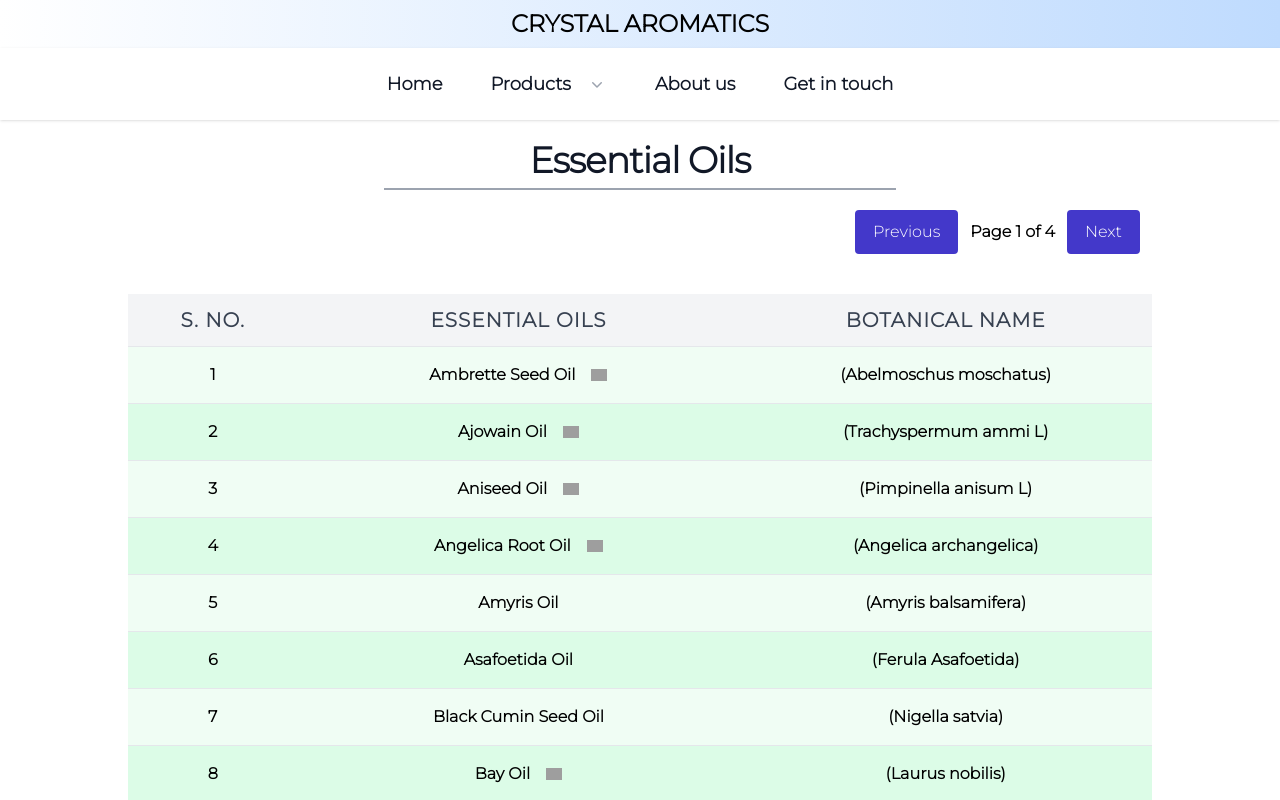
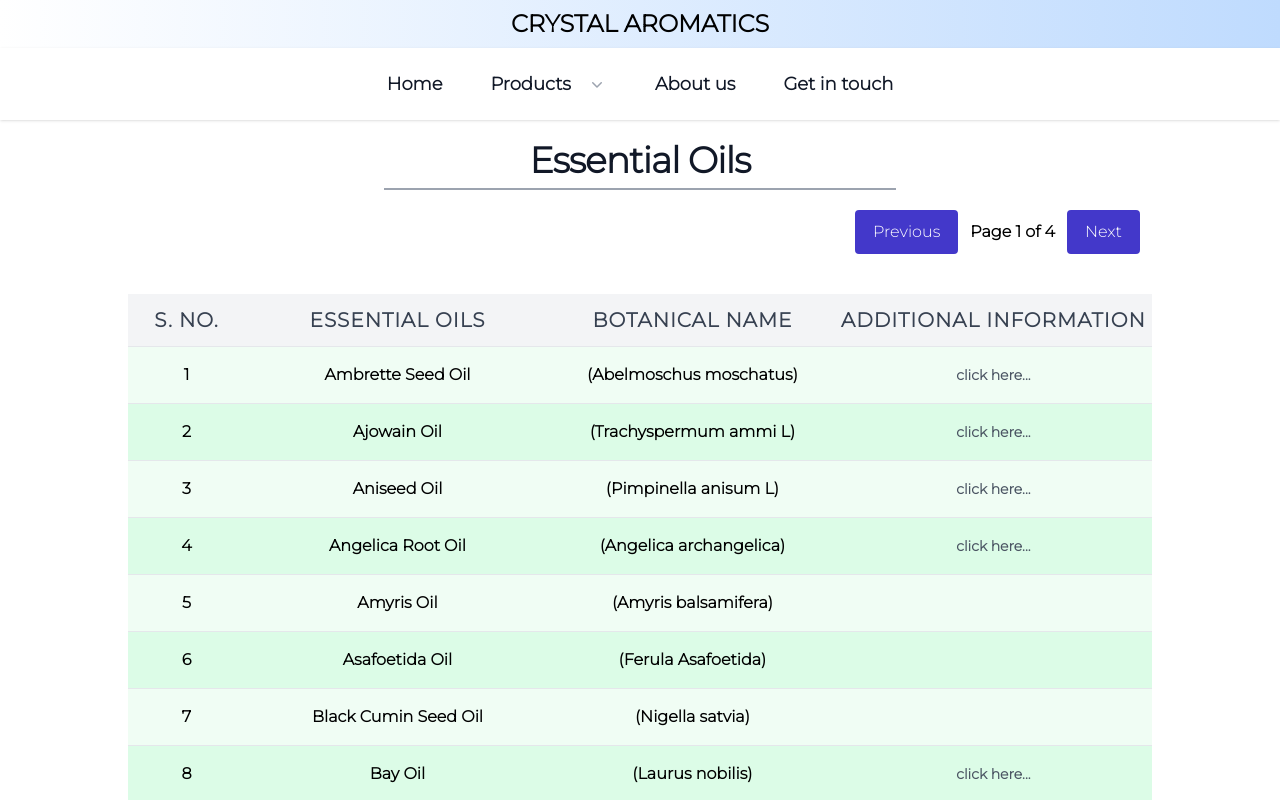
Before and after one commit to AbhishekMadaan23/CrystalAromatics, a React (Create React App) app: page /essential-oils in a window 1280 px wide. Shown: the top 800 px of the page. Built offline with nearby package versions, Linux system fonts and the light colour scheme; grey boxes are pictures that could not be loaded.

Commit message:
Made_some_ui_changes_to_essentialoilPage_productPage

```diff
--- a/src/Components/PaginatedTable.jsx
+++ b/src/Components/PaginatedTable.jsx
@@ -59,6 +59,9 @@
             <th className="px-6 py-3 text-center text-lg md:text-xl font-bold text-gray-700 uppercase tracking-wider">
               Botanical Name
             </th>
+            <th className="px-6 md:px-0 md:-mx-5 py-3 text-center text-lg md:text-xl font-bold text-gray-700 uppercase tracking-wider">
+              Additional Information
+            </th>
           </tr>
         </thead>
         <tbody className="bg-white divide-y divide-gray-200">
@@ -73,24 +76,20 @@
               <td className="px-6 py-4 font-semibold ">
                 <div className="flex items-center justify-center gap-4">
                   {item.essentialName}
-                  {getObjectByName(item.essentialName) ? (
-                    <Link to={`/essential-oils/${item.essentialName}`}>
-                      <img
-                        className="hover:scale-150 transition ease-in-out duration-300"
-                        style={{
-                          height: "12px",
-                          width: "",
-                          backgroundColor: "green",
-                        }}
-                        src="https://w7.pngwing.com/pngs/274/440/png-transparent-external-link-heroicons-ui-icon.png"
-                      />
-                    </Link>
-                  ) : (
-                    ""
-                  )}
                 </div>
               </td>
               <td className="px-6 py-4 font-semibold ">{item.botanicalName}</td>
+              <td className="px-6 md:-mx-8 md:px-0 py-4 font-semibold text-gray-600  ">
+                {getObjectByName(item.essentialName) ? (
+                  <Link to={`/essential-oils/${item.essentialName}`}>
+                    <span className="text-sm hover:scale-125 hover:underline hover:text-gray-900">
+                      click here...
+                    </span>
+                  </Link>
+                ) : (
+                  ""
+                )}
+              </td>
             </tr>
           ))}
         </tbody>
--- a/src/Pages/ProductPage.jsx
+++ b/src/Pages/ProductPage.jsx
@@ -19,17 +19,17 @@
   return (
     <div>
       {/* CONTENT */}
-      <div className=" flex flex-col px-4 md:flex-row  md:w-3/4 md:mx-auto md:gap-4">
+      <div className=" flex flex-col px-4 md:flex-row  md:w-[90%] md:mx-auto md:gap-2 ">
         {/* IMAGE DIV */}
-        <div className="flex justify-center h-[50vh] md:flex-1 md:h-[100vh] items-center my-4 ">
+        <div className="flex justify-center h-[50vh] md:w-[30%]  md:h-[100vh] items-center my-4 ">
           <div className="h-1/2 w-[70%] flex justify-center items-center">
             <img className=" " src={routeObject?.img} alt="" />
           </div>
         </div>
         {/* CONTENT DIV */}
-        <div className="md:flex-1">
+        <div className="  md:w-[70%]">
           {/* PRODUCT NAME */}
-          <h1 className="font-bold underline text-xl text-gray-800 mt-4">
+          <h1 className="font-bold underline text-xl md:text-3xl  text-gray-800 mt-6 mb-2">
             {name}
           </h1>
           {/* PRODUCT INFO */}
```
